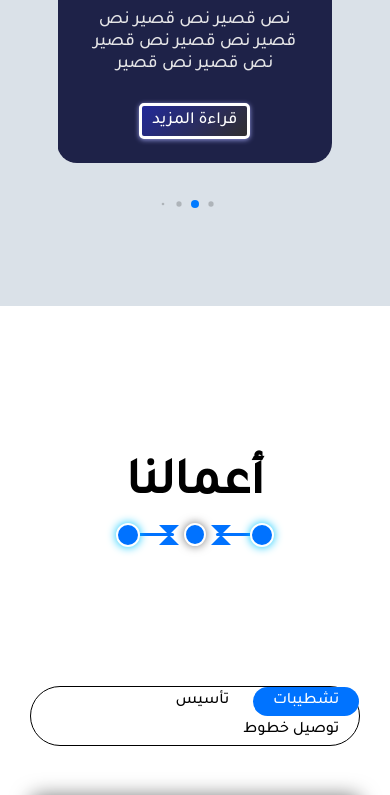
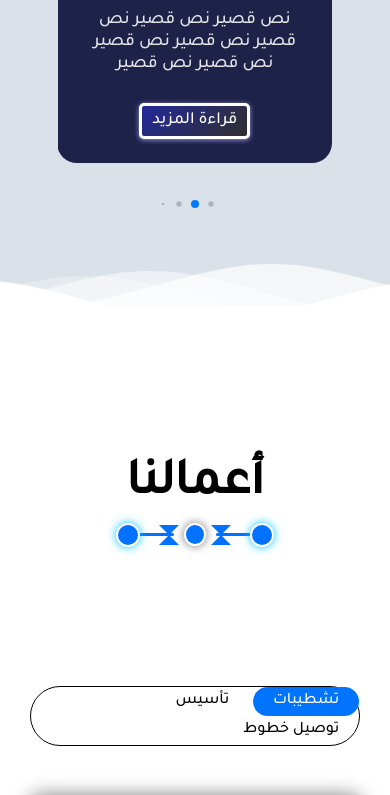
Before and after one commit to ahmad-hatem-1/sepaka_, a website: page index.html in a window 390 px wide. Shown: the part 1492-2287 px from the top of the page. Drawn offline with Linux system fonts and the light colour scheme.

Commit message:
Add files via upload

```diff
--- a/css/animation.css
+++ b/css/animation.css
@@ -48,7 +48,13 @@
 .waves__container{
     position: absolute;
     width: 100%;
-    top: 0;
+    top: -9%;
+}
+@media (max-width:768px){
+    .waves__container{
+        top: -2%;
+    }
+
 }
 .waves {
     position:relative;
--- a/css/java-classes.css
+++ b/css/java-classes.css
@@ -131,7 +131,7 @@
     border-radius: 50%;
     width: 50px;
     height: 50px;
-    margin: 0 auto 0 3%;
+    margin: 0 3% 0 auto;
     cursor: pointer;
     transition: opacity 0.3s;
     bottom: 50px;
```
